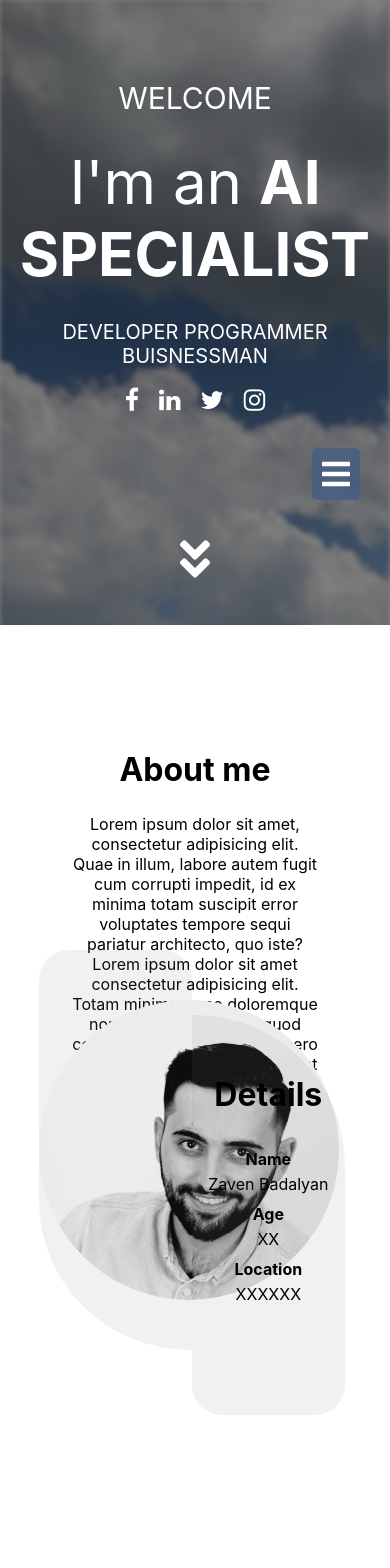
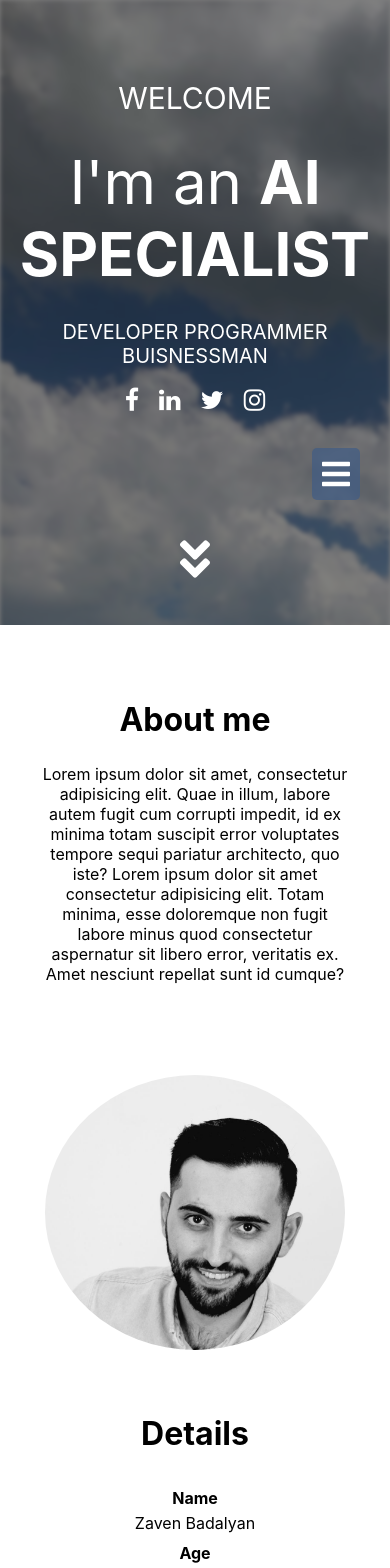
Before and after one commit to vahmelk99/sencnenc, a Vue app: page / in a window 390 px wide. Shown: the top 1568 px of the page. Built offline with nearby package versions, Linux system fonts and the light colour scheme.

Commit message:
18.01.20T01:04

```diff
--- a/src/App.vue
+++ b/src/App.vue
@@ -104,7 +104,7 @@ export default {
   }
   .hamburger {
     display: flex;
-    justify-content: end;
+    justify-content: flex-end;
     margin-right: 30px;
   }
 }
--- a/src/components/sections/AboutSection.vue
+++ b/src/components/sections/AboutSection.vue
@@ -120,4 +120,30 @@ export default {
     margin-top: 60px;
   }
 }
+@media screen and (max-width: 800px) {
+  .about_sec_all {
+    padding-top: 50px;
+    flex-direction: column;
+    align-items: center;
+    width: 100%;
+    padding-right: 0;
+    padding-left: 0;
+  }
+  .about_me {
+    height: 350px;
+  }
+  .about_sec_all > div {
+    width: 100%;
+  }
+  .photo {
+    margin-top: 25px;
+  }
+  .details_cont {
+    background-color: white;
+  }
+  .photo_cont {
+    background-color: white;
+    height: 300px;
+  }
+}
 </style>
```
